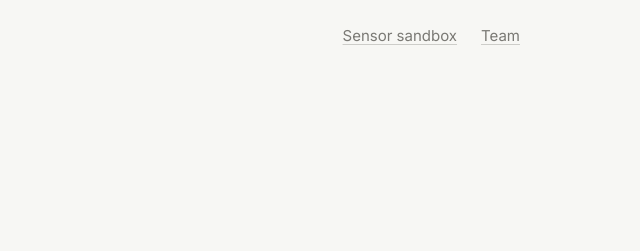
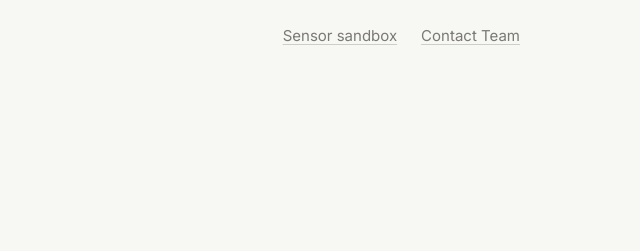
Before and after one commit to ishaanko/archy, a website built with Vite: page sim/index.html in a window 1280 px wide. Shown: the top 251 px of the page, 640-1280 px from the left. Built offline with nearby package versions, Linux system fonts and the light colour scheme.

Commit message:
feat(sim): label the team link Contact Team

```diff
--- a/sim/index.html
+++ b/sim/index.html
@@ -16,7 +16,7 @@
         <a class="logo" href="./" aria-label="archy home"><!--archy:logo--></a>
         <nav class="toplinks" aria-label="Site">
           <a class="link" href="./sandbox.html">Sensor sandbox</a>
-          <button type="button" class="link" popovertarget="team">Team</button>
+          <button type="button" class="link" popovertarget="team">Contact Team</button>
         </nav>
         <div id="team" popover>
           <div class="person">
```
